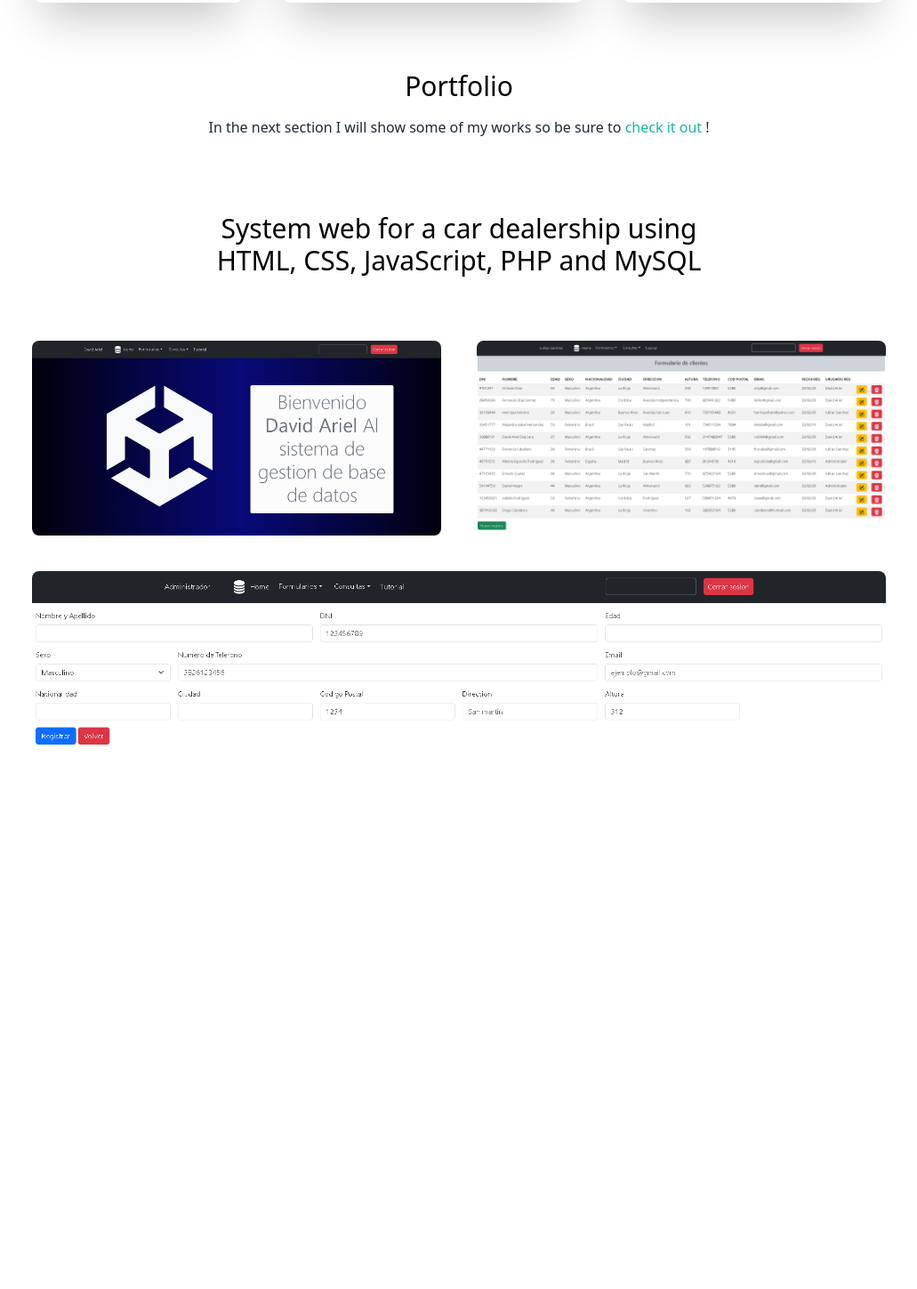
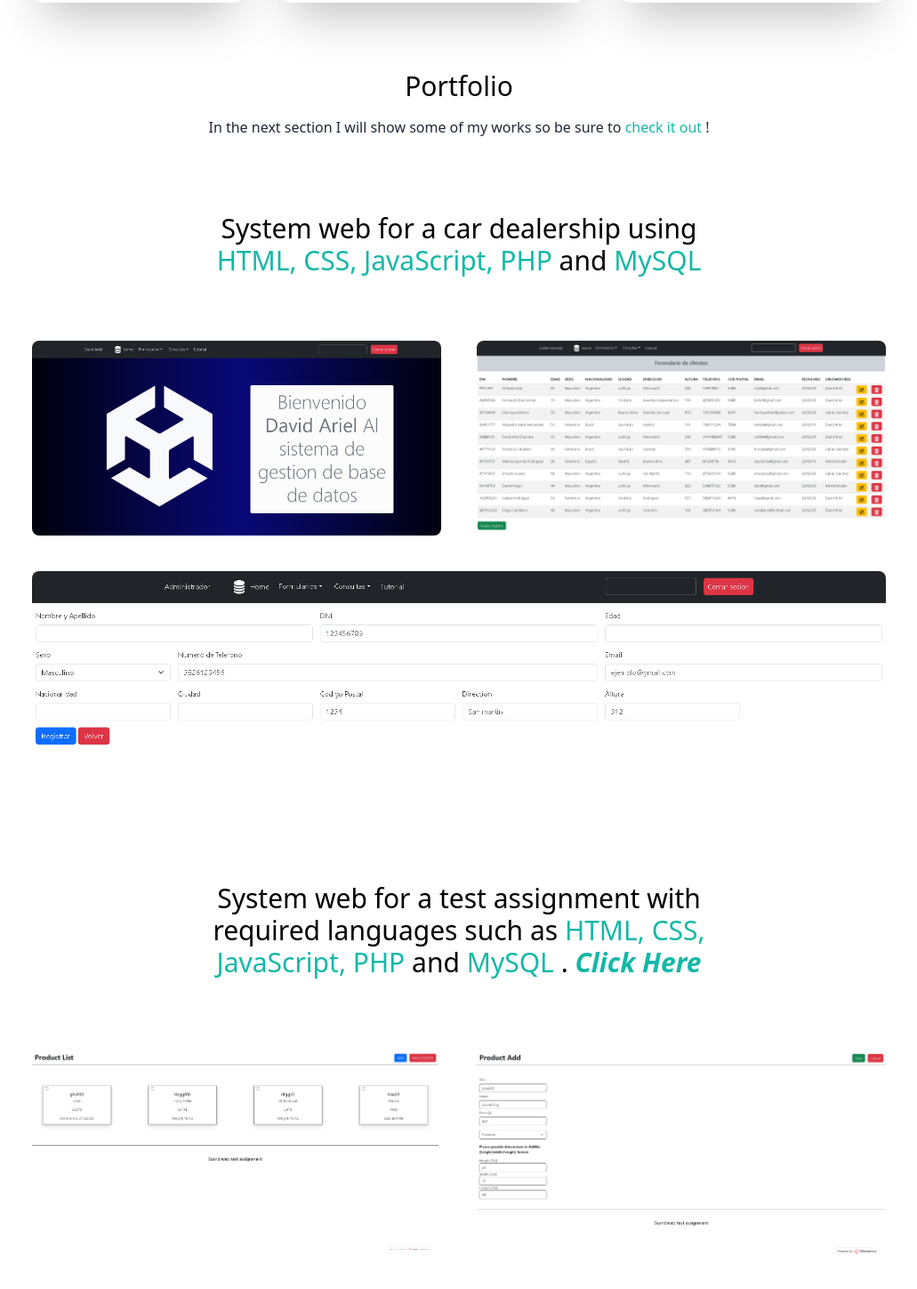
Before and after one commit to imrulii/david-portfolio, a Next.js app: page / in a window 1280 px wide. Shown: the part 1949-3398 px from the top of the page at 89% size, without its empty margins (124-1155 px from the left). Before the commit the page ends 2869 px from the top, so only its background shows below. Built offline with nearby package versions, Linux system fonts and the light colour scheme.

Commit message:
Added new work

```diff
--- a/pages/index.js
+++ b/pages/index.js
@@ -9,6 +9,8 @@ import Handshake from "../public/handshake.png";
 import Web1 from "../public/home.png";
 import Web2 from "../public/formulario-clientes-administrador.png";
 import Web3 from "../public/tabla-cliente.png";
+import Web4 from "../public/test-index.png";
+import Web5 from "../public/test-addproduct.png";
 import Perfil from "../public/perfil-pr2.jpg";
 import { useState } from "react";
 
@@ -37,9 +39,11 @@ export default function Home() {
               </li>
               <a
                 className="bg-gradient-to-r from-cyan-500 to-teal-500 text-white px-5 rounded-md ml-6"
-                href="#"  alt="alt text"
+                href="#"
+                alt="alt text"
                 target="_blank"
-                rel="noopener noreferrer" download="resume"
+                rel="noopener noreferrer"
+                download="resume"
               >
                 Resumen
               </a>
@@ -127,7 +131,8 @@ export default function Home() {
                 Clean coding
               </h3>
               <p className="text-gray-800 dark:text-gray-400">
-                Looking for the best result when we talk about good coding practices.
+                Looking for the best result when we talk about good coding
+                practices.
               </p>
             </div>
             <div className="text-center shadow-2xl p-10 rounded-xl my-10">
@@ -142,7 +147,8 @@ export default function Home() {
                 Team player and great communication
               </h3>
               <p className="text-gray-800 dark:text-gray-400">
-                Good attitude and situational awareness with the ability to communicate ideas in a proper and respectful language.
+                Good attitude and situational awareness with the ability to
+                communicate ideas in a proper and respectful language.
               </p>
             </div>
             <div className="text-center shadow-2xl p-10 rounded-xl my-10">
@@ -157,7 +163,8 @@ export default function Home() {
                 Adaptative in any situations
               </h3>
               <p className="text-gray-800 dark:text-gray-400">
-                Doing always my best when I have to adapt to a new enviroment to get the best result possible.
+                Doing always my best when I have to adapt to a new enviroment to
+                get the best result possible.
               </p>
             </div>
           </div>
@@ -173,8 +180,11 @@ export default function Home() {
           <div className="py-10">
             <div className="text-center ">
               <h3 className="text-3xl py-8 max-w-xl mx-auto dark:text-white">
-                System web for a car dealership using HTML, CSS, JavaScript, PHP
-                and MySQL
+                System web for a car dealership using{" "}
+                <span className="text-teal-500">
+                  HTML, CSS, JavaScript, PHP{" "}
+                </span>
+                and <span className="text-teal-500">MySQL</span>
               </h3>
             </div>
             <div className="flex flex-col gap-10 py-10 lg:flex-row lg:flex-wrap">
@@ -210,6 +220,48 @@ export default function Home() {
               </div>
             </div>
           </div>
+          <div className="py-10">
+            <div className="text-center ">
+              <h3 className="text-3xl py-8 max-w-xl mx-auto dark:text-white">
+                System web for a test assignment with required languages such as{" "}
+                <span className="text-teal-500">
+                  HTML, CSS, JavaScript, PHP{" "}
+                </span>
+                and <span className="text-teal-500">MySQL </span>.{" "}
+                <span
+                className="cursor-pointer text-teal-500 hover:text-teal-700 font-bold italic"
+                  onClick={() =>
+                    (window.location.href =
+                      "https://sscandiwwebtest.000webhostapp.com/index.php")
+                  }
+                >
+                  Click Here
+                </span>
+              </h3>
+            </div>
+            <div className="flex flex-col gap-10 py-10 lg:flex-row lg:flex-wrap">
+              <div className="basis-1/3 flex-1">
+                <Image
+                  src={Web4}
+                  alt="image of example"
+                  className="rounded-lg object-cover"
+                  width={"100%"}
+                  height={"100%"}
+                  layout="responsive"
+                />
+              </div>{" "}
+              <div className="basis-1/3 flex-1">
+                <Image
+                  src={Web5}
+                  alt="image of example"
+                  className="rounded-lg object-cover"
+                  width={"100%"}
+                  height={"100%"}
+                  layout="responsive"
+                />
+              </div>
+            </div>
+          </div>
         </section>
       </main>
     </div>
```
Also changed, not shown: public/test-addproduct.png (added), public/test-index.png (added).
